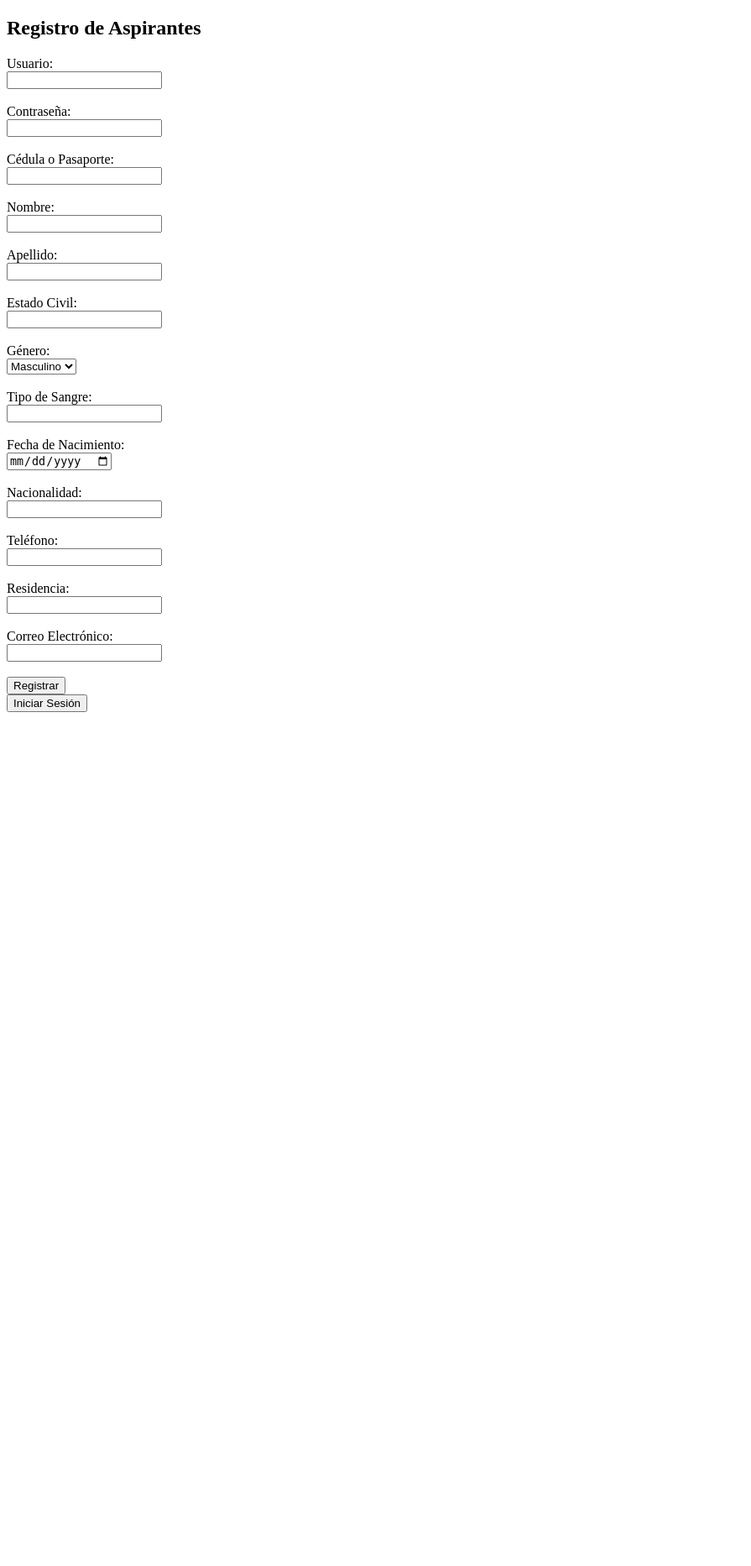
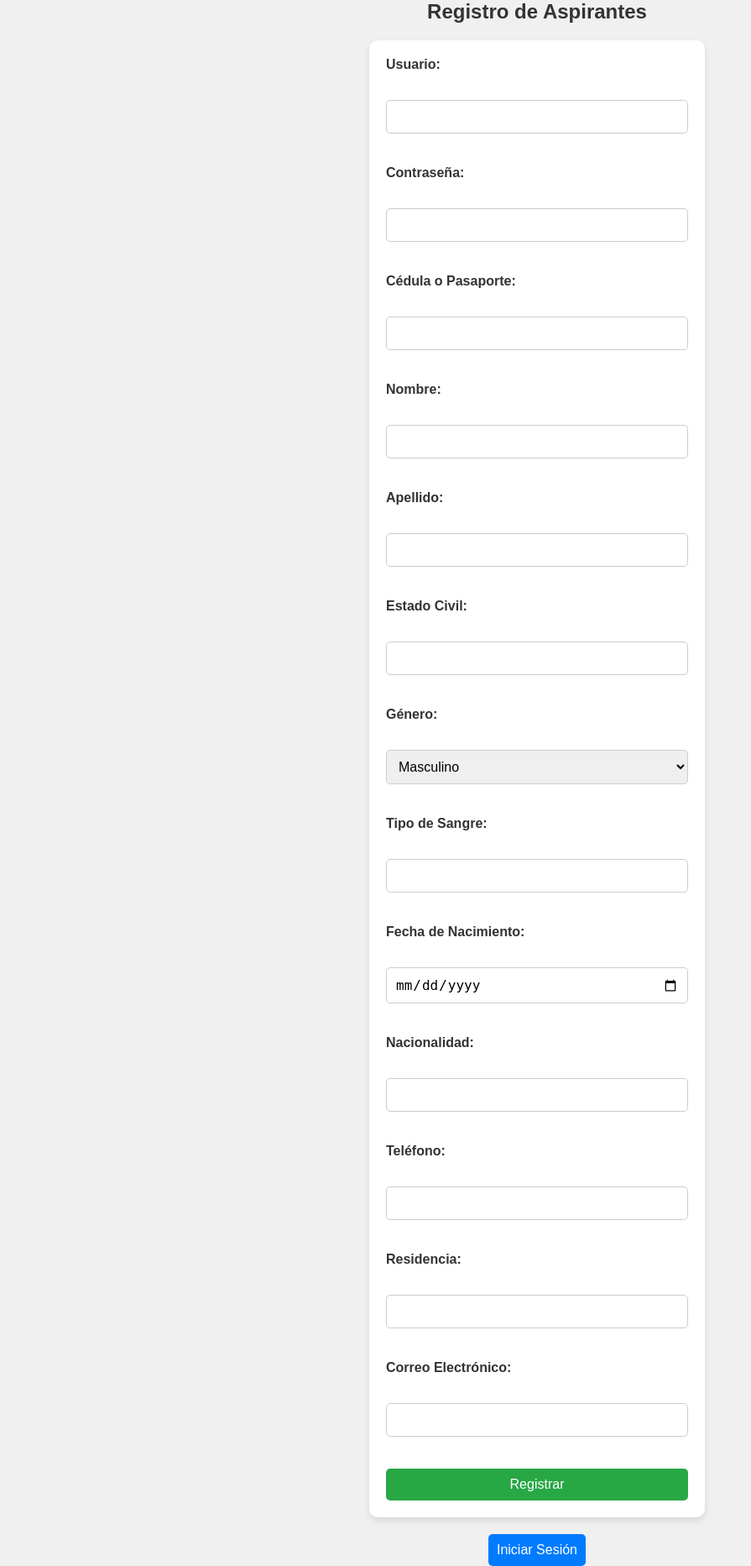
Before and after one commit to AlvaroDera/Parcial2Grupo2DS7, a PHP site: page /registro.php in a window 1280 px wide. Shown: the whole page at 84% size, without its empty margins (0-895 px from the left). Before the commit the page ends 848 px from the top, so only its background shows below. Run offline with PHP 8.4, Linux system fonts and the light colour scheme.

Commit message:
añadir estilo css

```diff
--- /dev/null
+++ b/estilo1.css
@@ -0,0 +1,95 @@
+/* Reset de márgenes y relleno */
+* {
+    margin: 0;
+    padding: 0;
+    box-sizing: border-box;
+}
+
+/* Estilo para el cuerpo del documento */
+body {
+    font-family: Arial, sans-serif;
+    background-color: #f0f0f0;
+    display: flex;
+    flex-direction: column;
+    justify-content: center;
+    align-items: center;
+    min-height: 100vh;
+}
+
+/* Estilo para el título principal */
+h2 {
+    color: #333;
+    margin-bottom: 20px;
+}
+
+/* Estilo general para el formulario */
+form.form {
+    background-color: #fff;
+    padding: 20px;
+    border-radius: 10px;
+    box-shadow: 0 4px 8px rgba(0, 0, 0, 0.1);
+    width: 100%;
+    max-width: 400px;
+    text-align: left;
+}
+
+/* Estilo para las etiquetas de los campos */
+label {
+    font-weight: bold;
+    color: #333;
+    margin-bottom: 5px;
+    display: block;
+}
+
+/* Estilo para los campos de entrada de texto, contraseña, fecha, etc. */
+input[type="text"],
+input[type="password"],
+input[type="date"],
+input[type="email"],
+select {
+    width: 100%;
+    padding: 10px;
+    margin: 10px 0 20px 0;
+    border: 1px solid #ccc;
+    border-radius: 5px;
+    font-size: 16px;
+}
+
+/* Estilo para el botón de enviar */
+input[type="submit"] {
+    width: 100%;
+    padding: 10px;
+    background-color: #28a745;
+    border: none;
+    border-radius: 5px;
+    color: white;
+    font-size: 16px;
+    cursor: pointer;
+    transition: background-color 0.3s ease;
+}
+
+input[type="submit"]:hover {
+    background-color: #218838;
+}
+
+/* Estilo para el botón de Iniciar Sesión */
+button {
+    width: 100%;
+    padding: 10px;
+    background-color: #007bff;
+    border: none;
+    border-radius: 5px;
+    color: white;
+    font-size: 16px;
+    cursor: pointer;
+    transition: background-color 0.3s ease;
+}
+
+button:hover {
+    background-color: #0056b3;
+}
+
+/* Estilo adicional para alinear y espaciado */
+form + form {
+    margin-top: 20px;
+}
--- a/login.php
+++ b/login.php
@@ -35,6 +35,7 @@ if ($_SERVER['REQUEST_METHOD'] == 'POST') {
 <head>
   <meta charset="UTF-8">
   <meta name="viewport" content="width=device-width, initial-scale=1.0">
+  <link rel="stylesheet" href="estilo.css">
   <title>Iniciar Sesion</title>
 </head>
 <body>
--- a/registro.php
+++ b/registro.php
@@ -3,6 +3,7 @@
 <head>
     <meta charset="UTF-8">
     <meta name="viewport" content="width=device-width, initial-scale=1.0">
+    <link rel="stylesheet" href="estilo1.css">
     <title>Registro</title>
 </head>
 <body>
```
Also changed, not shown: estilo.css (added, +65 -0 lines).
